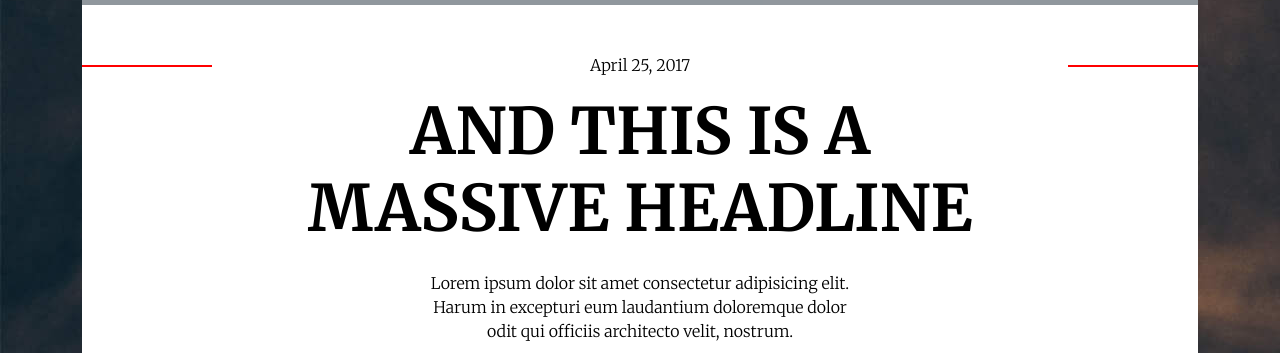
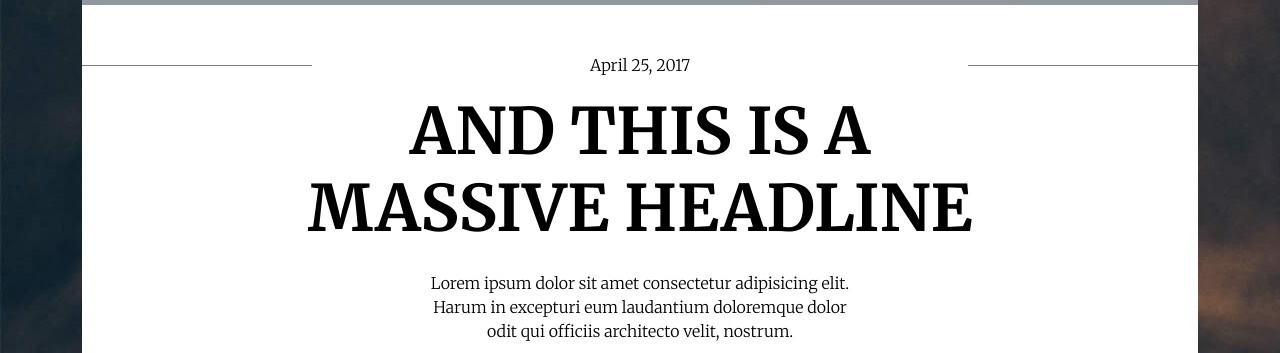
Before and after one commit to Obumezi/massively-landing-page, a website: page index.html in a window 1280 px wide. Shown: the part 447-800 px from the top of the page. Drawn offline with nearby package versions, Linux system fonts and the light colour scheme.

```diff
--- a/styles.css
+++ b/styles.css
@@ -27,12 +27,12 @@
 .text-line:before {
     content: " ";
     display: block;
-    height: 2px;
-    width: 130px;
-    position: absolute;
+    height: 1px;
+    width: 230px;
+  position: absolute;
     top: 50%;
     left: 0;
-    background: red;
+    background: grey;
 
 }
 
@@ -42,9 +42,9 @@
 
 .text-line:after {
     content: " ";
-    height: 2px;
-    width: 130px;
-    background: red;
+    height: 1px;
+    width: 230px;
+    background: grey;
     display: block;
     position: absolute;
     top: 50%;
```
